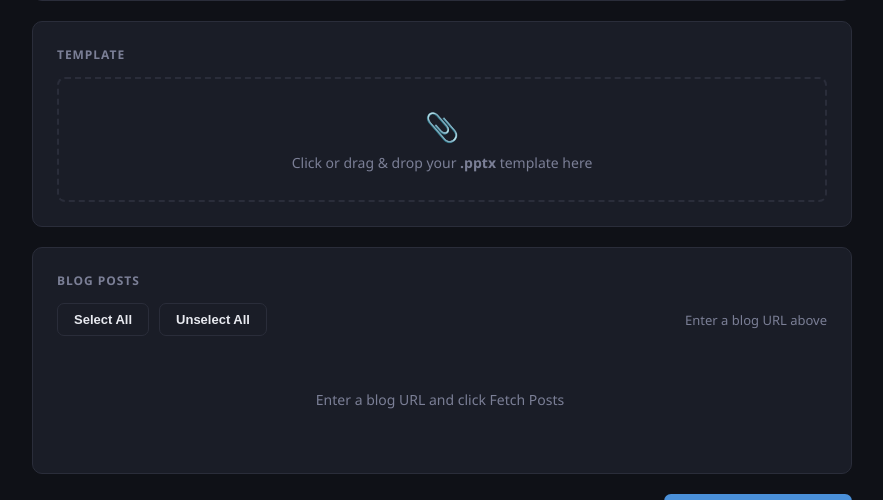
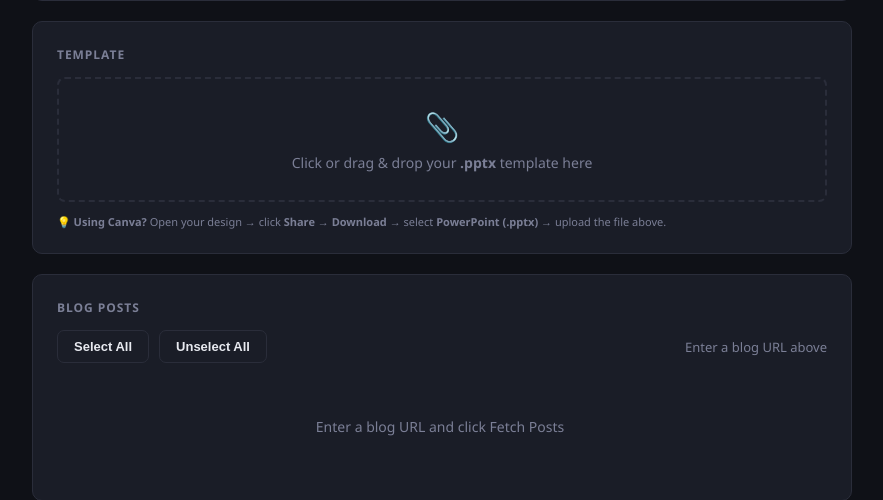
Before and after one commit to youmnyz/carousel-creation, a Flask app: page / in a window 1280 px wide. Shown: the part 404-904 px from the top of the page, without its empty margins (198-1081 px from the left). Run offline with Flask 3, Linux system fonts and the light colour scheme.

Commit message:
Add Canva download instructions under Template section

```diff
--- a/templates/index.html
+++ b/templates/index.html
@@ -200,6 +200,9 @@
       <p>Click or drag & drop your <strong>.pptx</strong> template here</p>
       <div class="upload-name" id="upload-name"></div>
     </div>
+    <p class="hint" style="margin-top:12px">
+      💡 <strong>Using Canva?</strong> Open your design → click <strong>Share</strong> → <strong>Download</strong> → select <strong>PowerPoint (.pptx)</strong> → upload the file above.
+    </p>
   </div>
 
   <!-- Post list -->
```
